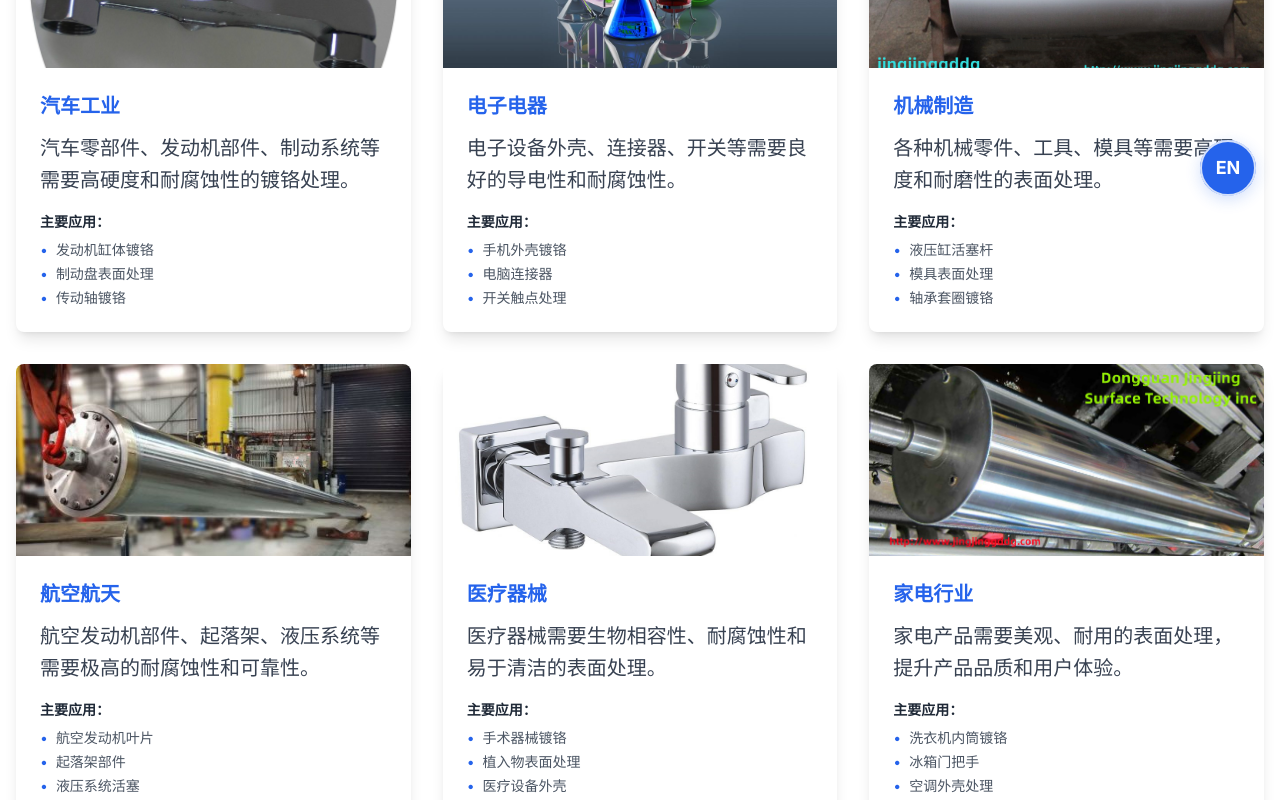
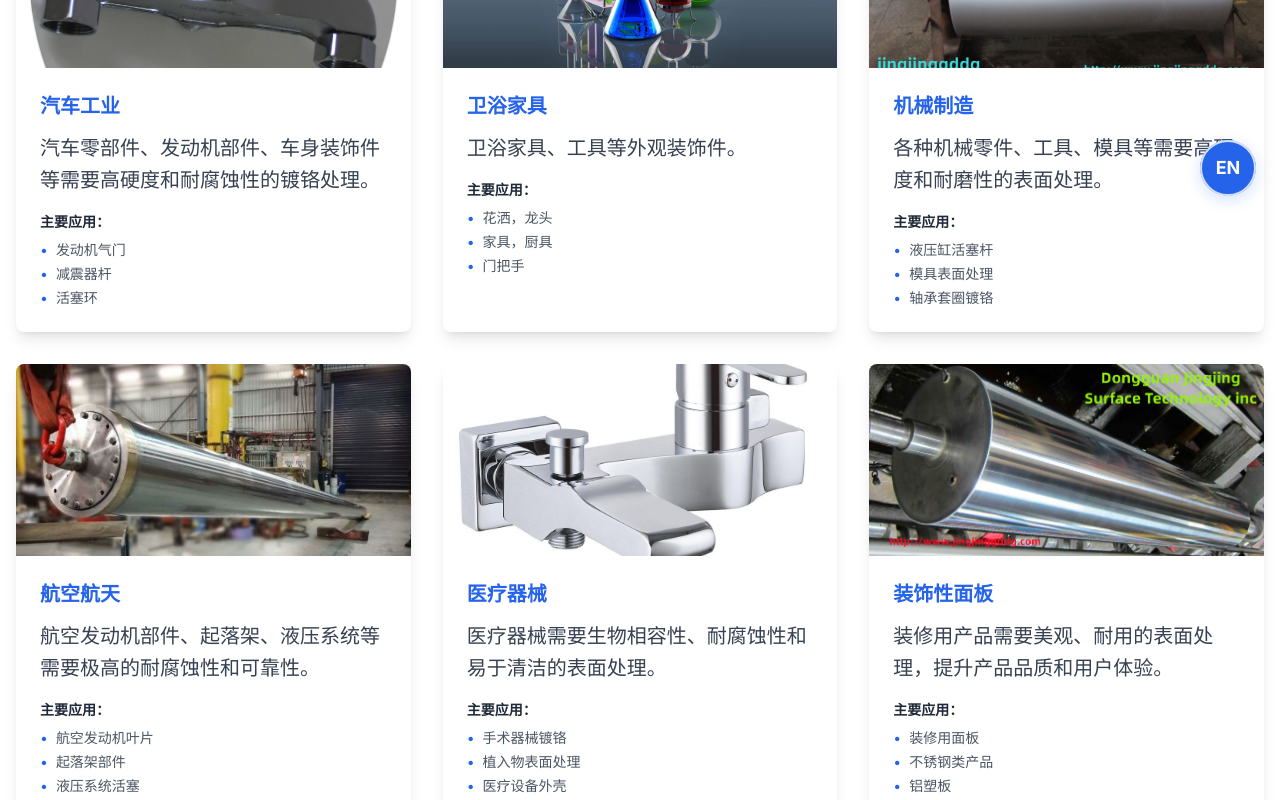
Before and after one commit to HanmoZhang0909/jingjing, a Next.js app in the folder nextjs-app/: page /cases in a window 1280 px wide. Shown: the part 580-1380 px from the top of the page. Built offline with nearby package versions, Linux system fonts and the light colour scheme.

Commit message:
Add new image for chemical products and update product descriptions and translations in CasesPage and ProductsPage for clarity and accuracy.

```diff
--- a/nextjs-app/src/app/cases/page.tsx
+++ b/nextjs-app/src/app/cases/page.tsx
@@ -36,51 +36,45 @@ export default function CasesPage() {
           en: 'Automotive Industry'
         },
         description: {
-          zh: '汽车零部件、发动机部件、制动系统等需要高硬度和耐腐蚀性的镀铬处理。',
-          en: 'Automotive parts, engine components, brake systems and other components requiring high hardness and corrosion resistance chrome plating.'
+          zh: '汽车零部件、发动机部件、车身装饰件等需要高硬度和耐腐蚀性的镀铬处理。',
+          en: 'Automotive parts, engine components, body decoration parts and other components requiring high hardness and corrosion resistance chrome plating.'
         },
         applications: {
           zh: [
-            '发动机缸体镀铬',
-            '制动盘表面处理',
-            '传动轴镀铬',
-            '减震器活塞杆',
-            '转向系统部件'
+            '发动机气门',
+            '减震器杆',
+            '活塞环',
           ],
           en: [
-            'Engine block chrome plating',
-            'Brake disc surface treatment',
-            'Drive shaft chrome plating',
-            'Shock absorber piston rod',
-            'Steering system components'
+            'Engine valve',
+            'Shock absorber rod',
+            'Piston ring',
           ]
         },
         image: '/独立站图片素材/应用场景/Chrome_faucet_with_hotcold_indicators_1600x1920.jpg'
       },
       {
-        id: 'electronics',
+        id: 'bathroom',
         name: {
-          zh: '电子电器',
-          en: 'Electronics & Electrical'
+          zh: '卫浴家具',
+          en: 'Bathroom Furniture'
         },
         description: {
-          zh: '电子设备外壳、连接器、开关等需要良好的导电性和耐腐蚀性。',
-          en: 'Electronic device housings, connectors, switches and other components requiring good conductivity and corrosion resistance.'
+          zh: '卫浴家具、工具等外观装饰件。',
+          en: 'Bathroom furniture, tools and other appearance decoration parts.'
         },
         applications: {
           zh: [
-            '手机外壳镀铬',
-            '电脑连接器',
-            '开关触点处理',
-            'LED散热器',
-            '电路板连接器'
+            '花洒，龙头',
+            '家具，厨具',
+            '门把手',
+            '卫浴配件'
           ],
           en: [
-            'Mobile phone housing chrome plating',
-            'Computer connectors',
-            'Switch contact treatment',
-            'LED heat sinks',
-            'PCB connectors'
+            'Shower head, faucet',
+            'Furniture, kitchen utensils',
+            'Door handle',
+            'Bathroom accessories'
           ]
         },
         image: '/独立站图片素材/应用场景/Colorful_chemistry_lab_glassware_and_liquids_1024x516.jpg'
@@ -172,27 +166,27 @@ export default function CasesPage() {
       {
         id: 'home-appliances',
         name: {
-          zh: '家电行业',
-          en: 'Home Appliances'
+          zh: '装饰性面板',
+          en: 'Decorative Panel'
         },
         description: {
-          zh: '家电产品需要美观、耐用的表面处理，提升产品品质和用户体验。',
-          en: 'Home appliances require beautiful and durable surface treatment to improve product quality and user experience.'
+          zh: '装修用产品需要美观、耐用的表面处理，提升产品品质和用户体验。',
+          en: 'Decorative panels require beautiful and durable surface treatment to improve product quality and user experience.'
         },
         applications: {
           zh: [
-            '洗衣机内筒镀铬',
-            '冰箱门把手',
-            '空调外壳处理',
-            '热水器内胆',
-            '厨房电器表面'
+            '装修用面板',
+            '不锈钢类产品',
+            '铝塑板',
+            '铝类产品',
+            '锌类产品'
           ],
           en: [
-            'Washing machine drum chrome plating',
-            'Refrigerator door handles',
-            'Air conditioner housing treatment',
-            'Water heater inner tank',
-            'Kitchen appliance surface'
+            'TV background wall',
+            'Stainless steel products',
+            'Aluminum plastic panel',
+            'Aluminum alloy product',
+            'Zinc alloy product'
           ]
         },
         image: '/独立站图片素材/应用场景/Polished_metal_cylinder_industrial_equipment_799x387.jpg'
--- a/nextjs-app/src/app/products/page.tsx
+++ b/nextjs-app/src/app/products/page.tsx
@@ -40,11 +40,11 @@ export default function ProductsPage() {
               transition={{ duration: 0.6, delay: 0.1 }}
             >
               <div className="h-48 bg-gradient-to-br from-blue-500 to-blue-700 flex items-center justify-center">
-                <div className="text-white text-2xl font-bold">镀铬阳极</div>
+                <div className="text-white text-2xl font-bold">镀铬用阳极</div>
               </div>
               <div className="p-6">
-                <h3 className="text-xl font-bold mb-3">镀铬阳极处理</h3>
-                <p className="text-gray-600 mb-4">专业镀铬阳极处理技术，提供高质量的表面处理解决方案。</p>
+                <h3 className="text-xl font-bold mb-3">镀铬用阳极（挤压成型）</h3>
+                <p className="text-gray-600 mb-4">专业技术，提供高质量的表面处理解决方案。</p>
                 <Link
                   href="/products/anode"
                   className="inline-block bg-blue-600 text-white px-4 py-2 rounded hover:bg-blue-700 transition-colors"
@@ -63,11 +63,11 @@ export default function ProductsPage() {
               transition={{ duration: 0.6, delay: 0.2 }}
             >
               <div className="h-48 bg-gradient-to-br from-green-500 to-green-700 flex items-center justify-center">
-                <div className="text-white text-2xl font-bold">化学药水</div>
+                <div className="text-white text-2xl font-bold">化学助剂</div>
               </div>
               <div className="p-6">
-                <h3 className="text-xl font-bold mb-3">化学药水产品</h3>
-                <p className="text-gray-600 mb-4">优质化学药水产品，为金属表面处理提供专业的化学支持。</p>
+                <h3 className="text-xl font-bold mb-3">镀铬添加剂</h3>
+                <p className="text-gray-600 mb-4">优质添加剂，为金属表面处理提供专业的化学支持。</p>
                 <Link
                   href="/products/chemical"
                   className="inline-block bg-green-600 text-white px-4 py-2 rounded hover:bg-green-700 transition-colors"
@@ -86,11 +86,11 @@ export default function ProductsPage() {
               transition={{ duration: 0.6, delay: 0.3 }}
             >
               <div className="h-48 bg-gradient-to-br from-purple-500 to-purple-700 flex items-center justify-center">
-                <div className="text-white text-2xl font-bold">处理设备</div>
+                <div className="text-white text-2xl font-bold">表面处理设备</div>
               </div>
               <div className="p-6">
-                <h3 className="text-xl font-bold mb-3">表面处理设备</h3>
-                <p className="text-gray-600 mb-4">先进表面处理设备，自动化生产线，提高生产效率。</p>
+                <h3 className="text-xl font-bold mb-3">镀铬设备以及产线</h3>
+                <p className="text-gray-600 mb-4">先进设备，自动化生产线，提高生产效率。</p>
                 <Link
                   href="/products/equipment"
                   className="inline-block bg-purple-600 text-white px-4 py-2 rounded hover:bg-purple-700 transition-colors"
--- a/nextjs-app/src/components/AccordionSlider.tsx
+++ b/nextjs-app/src/components/AccordionSlider.tsx
@@ -44,7 +44,7 @@ const AccordionSlider: React.FC = () => {
       title: t('business.chemical'),
       subtitle: "",
       description: "",
-      image: "/独立站图片素材/Colorful_chemistry_lab_glassware_collection_1024x516.jpg",
+      image: "/独立站图片素材/4.png",
       link: "/products/chemical",
       specs: [],
       badges: []
--- a/nextjs-app/src/contexts/LanguageContext.tsx
+++ b/nextjs-app/src/contexts/LanguageContext.tsx
@@ -434,8 +434,8 @@ const translations: Record<string, Record<Language, string>> = {
     en: 'Chrome Plating Anode',
   },
   'business.chemical': {
-    zh: '化学药水',
-    en: 'Chemical Solutions',
+    zh: '镀铬添加剂（中间体）',
+    en: 'Chrome Plating Additive (Intermediate)',
   },
   'business.equipment': {
     zh: '处理设备',
```
Also changed, not shown: nextjs-app/public/独立站图片素材/4.png (added).
